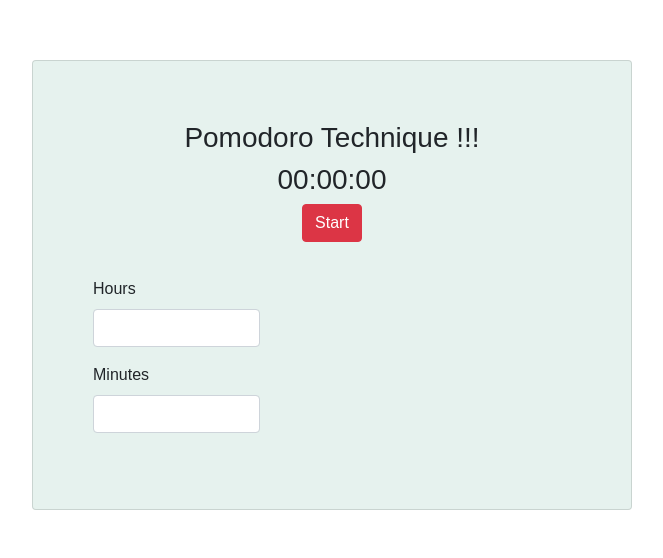
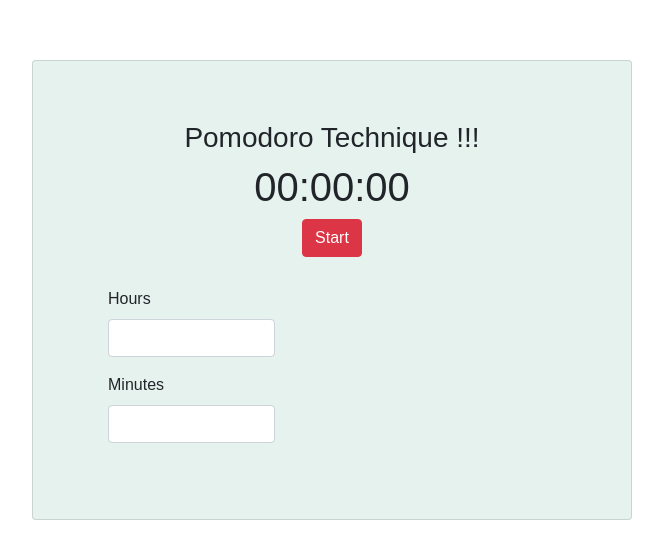
Before and after one commit to artobay/Time-Management-Technique, a React (Create React App) app: page / in a window 1280 px wide. Shown: the part 140-698 px from the top of the page, without its empty margins (308-971 px from the left). Built offline with nearby package versions, Linux system fonts and the light colour scheme.

Commit message:
Refactoring all the components to their own folder

```diff
--- a/public/index.html
+++ b/public/index.html
@@ -3,7 +3,7 @@
   <head>
     <meta charset="utf-8">
     <meta name="viewport" content="width=device-width, initial-scale=1, shrink-to-fit=no">
-    <meta name="theme-color" content="#000000">
+    <meta name="theme-color" content="#00000">
 
 
     <!--
--- a/src/App.css
+++ b/src/App.css
@@ -7,7 +7,7 @@
 
 .control-row{
 
-  margin-top: 35px;
+  margin-top: 30px;
 }
 @media {max-width: 650px} {
 
--- a/src/App.js
+++ b/src/App.js
@@ -1,48 +1,14 @@
 import React, { Component } from 'react';
+import Timer from './Timer/components/Timer';
 import './App.css';
 
 class App extends Component {
   render() {
     return (
 
-        <div className="card app-content d-block mx-auto" >
-        <div className="card-body">
-          <div className="container-fluid">
-              <div className="row">
-               <h3 className="d-block mx-auto"> Pomodoro Technique !!! </h3>
-              </div>
-              <div className="row">
-               <h3 className="d-block mx-auto"> 00:00:00 </h3>
-              </div>
-              <div className="button">
-<button className= "btn btn-danger d-block mx-auto">Start</button>
-              </div>
-            </div>
-
-               <div className="row control-row">
-
-
-                  <div className="form-group">
-                      <div className="col-md-9">
-                      <label htmlFor="hours"> Hours  </label>
-                      </div>
-                      <div className="col-md-9">
-                      <input id="hours" className="form-control" type="number"/>
-                      </div>
-                  </div>
-                  <div className="form-group">
-                      <div className="col-md-9">
-                      <label htmlFor="hours"> Minutes  </label>
-                      </div>
-                      <div className="col-md-9">
-                      <input id="hours" className="form-control" type="number"/>
-                      </div>
-                  </div>
-
-
-                 </div>
-          </div>
-       </div>
+      <div>
+      <Timer />
+      </div>
 
 
     );
--- /dev/null
+++ b/src/Timer/components/Timer.jsx
@@ -0,0 +1,22 @@
+import React from 'react';
+import TimerDisplay from './TimerDisplay.jsx';
+import TimerButton from './TimerButton.jsx';
+import TimerConfig from './TimerConfig.jsx';
+
+
+const Timer = () => (
+<div className="card app-content d-block mx-auto" >
+<div className="card-body">
+  <div className="container-fluid">
+      <div className="row">
+       <h3 className="d-block mx-auto"> Pomodoro Technique !!! </h3>
+      </div>
+       <TimerDisplay/>
+       <TimerButton/>
+       <TimerConfig/>
+      </div>
+  </div>
+</div>
+);
+
+export default Timer;
--- /dev/null
+++ b/src/Timer/components/TimerButton.jsx
@@ -0,0 +1,11 @@
+import React from 'react';
+
+const TimerButton = () => (
+
+  <div className="button">
+  <button className= "btn btn-danger d-block mx-auto">Start</button>
+  </div>
+
+);
+
+export default TimerButton;
--- /dev/null
+++ b/src/Timer/components/TimerConfig.jsx
@@ -0,0 +1,30 @@
+import React from 'react';
+
+const TimerConfig = () => (
+
+  <div className="row control-row">
+
+
+     <div className="form-group">
+         <div className="col-md-9" >
+         <label htmlFor="hours"> Hours  </label>
+         </div>
+         <div className="col-md-9">
+         <input id="hours" className="form-control" type="number"/>
+         </div>
+     </div>
+     <div className="form-group">
+         <div className="col-md-9">
+         <label htmlFor="hours"> Minutes  </label>
+         </div>
+         <div className="col-md-9">
+         <input id="hours" className="form-control" type="number"/>
+         </div>
+     </div>
+
+
+    </div>
+
+);
+
+export default TimerConfig;
--- /dev/null
+++ b/src/Timer/components/TimerDisplay.jsx
@@ -0,0 +1,9 @@
+import React from 'react';
+
+const TimerDisplay = () => (
+   <div className="row">
+   <h1 className="d-block mx-auto"> 00:00:00 </h1>
+   </div>
+);
+
+export default TimerDisplay;
--- a/src/components/Timer.js
+++ /dev/null
@@ -1,2 +0,0 @@
-
-}
```
